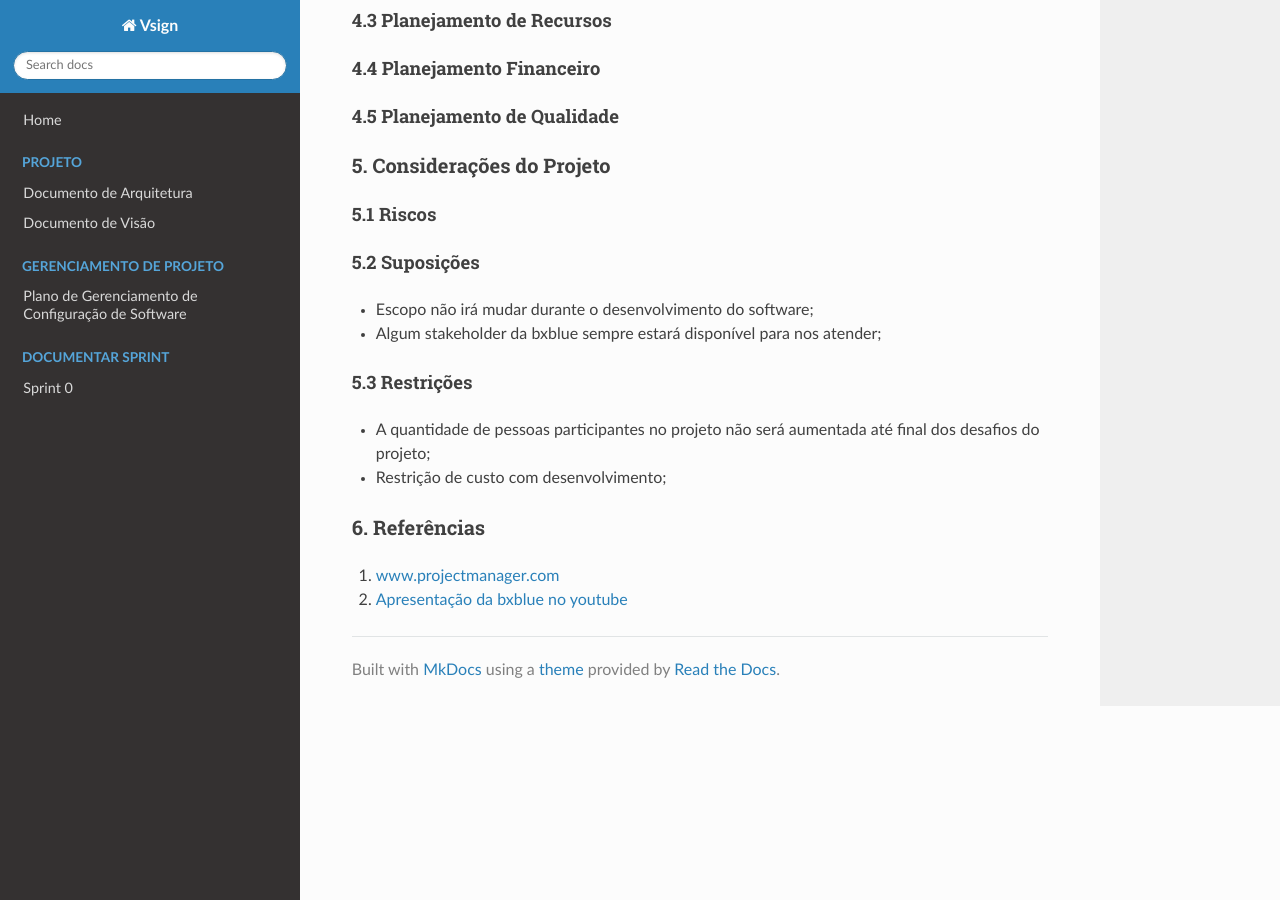
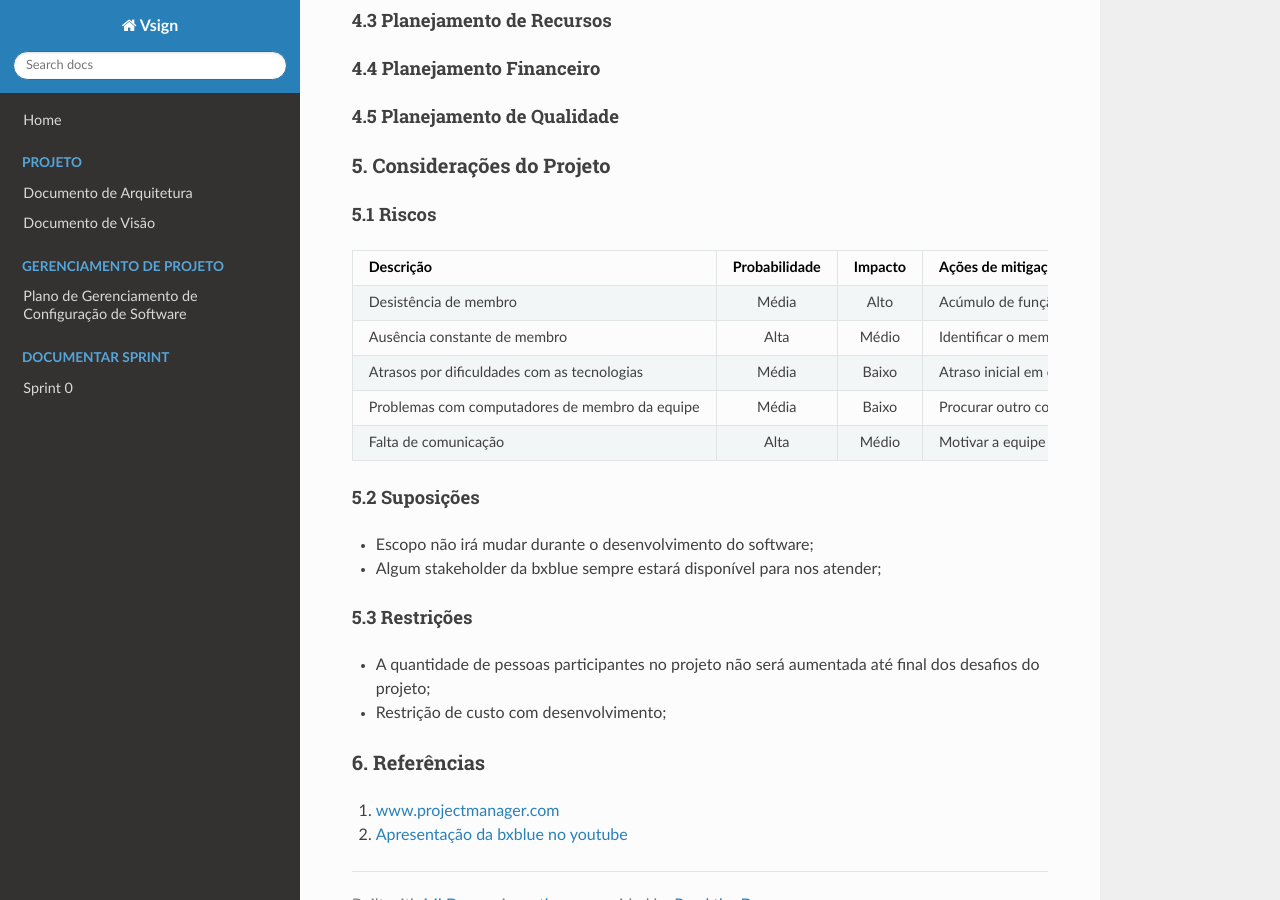
Before and after one commit to fga-eps-mds/2019.2-Vsign, an MkDocs documentation site: the page built from docs/project/tap.md, in a window 1280 px wide and 900 px high, scrolled down 3791 px. Built offline with MkDocs 1.6.1, drawn with Linux system fonts in a browser that asks for light colours; nearby versions of some CDN libraries; some of the changed text lies outside the part shown.

Commit message:
Finalização do tópico 5

```diff
--- a/docs/project/tap.md
+++ b/docs/project/tap.md
@@ -158,7 +158,13 @@ Desenvolver um sistema que apresente e colete informações dos usuários por me
 ### 5. Considerações do Projeto
 
 #### 5.1 Riscos
-
+| Descrição | Probabilidade | Impacto | Ações de mitigação |
+| :-------- | :-----------: | :-----: | :----------------- |
+| Desistência de membro | Média | Alto | Acúmulo de função por membro que tiver com menos trabalho para fazer |
+| Ausência constante de membro | Alta | Médio | Identificar o membro com problemas e entregar tarefas mais simples e menos importantes para ele |
+| Atrasos por dificuldades com as tecnologias | Média | Baixo | Atraso inicial em entregas do software por dificuldades com as tecnologias utilizadas |
+| Problemas com computadores de membro da equipe | Média | Baixo | Procurar outro computador para membro com problemas continuar o trabalho |
+| Falta de comunicação | Alta | Médio | Motivar a equipe a se comunicar melhor, encorajar a comunicação, deixar claro a importância da comunicação e reforçar os meios de comunicação oficiais da equipe |
 
 #### 5.2 Suposições
 - Escopo não irá mudar durante o desenvolvimento do software;
```
Also changed, not shown: other parts of docs/project/tap.md (+1 -1 lines).
